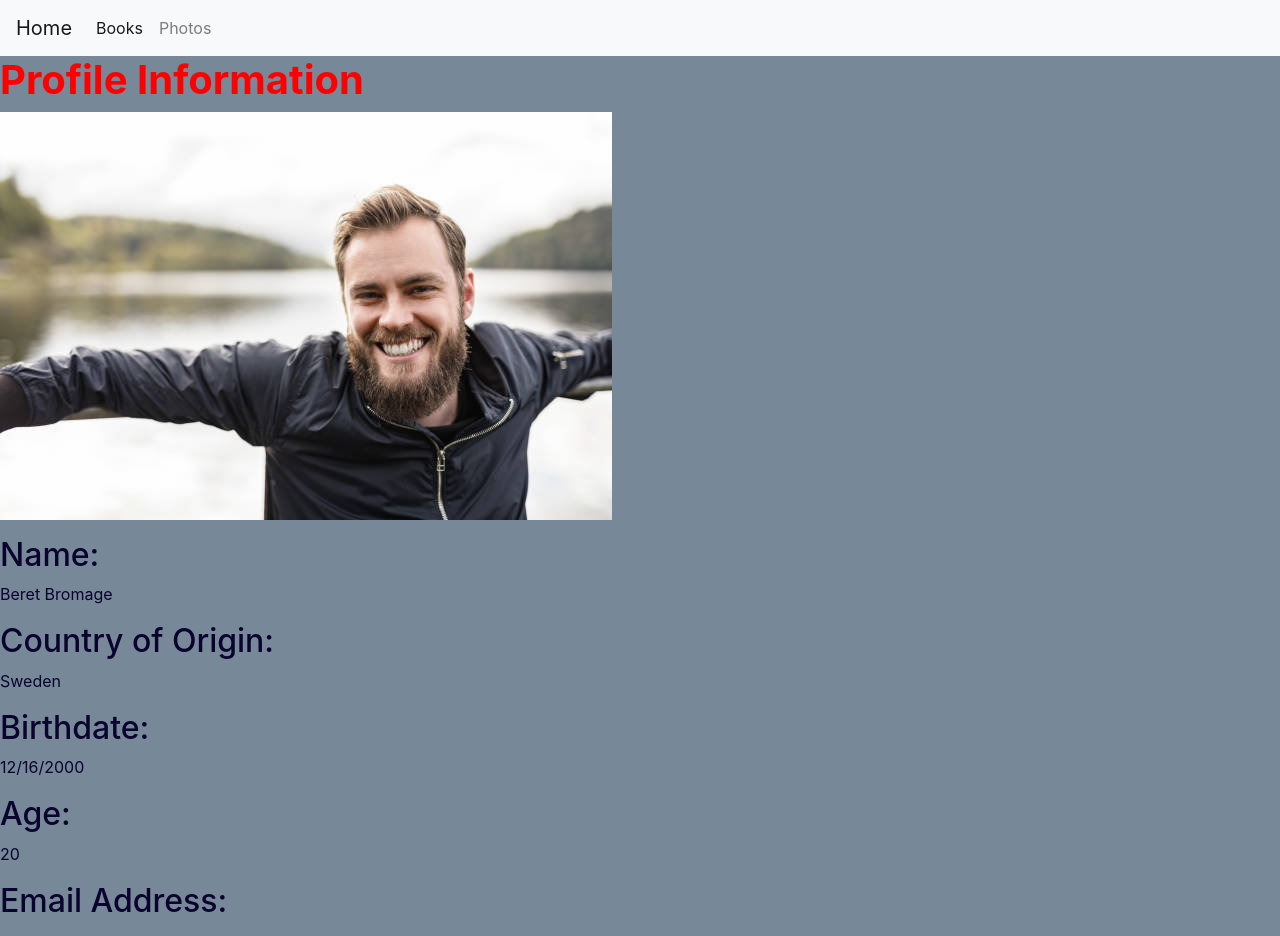
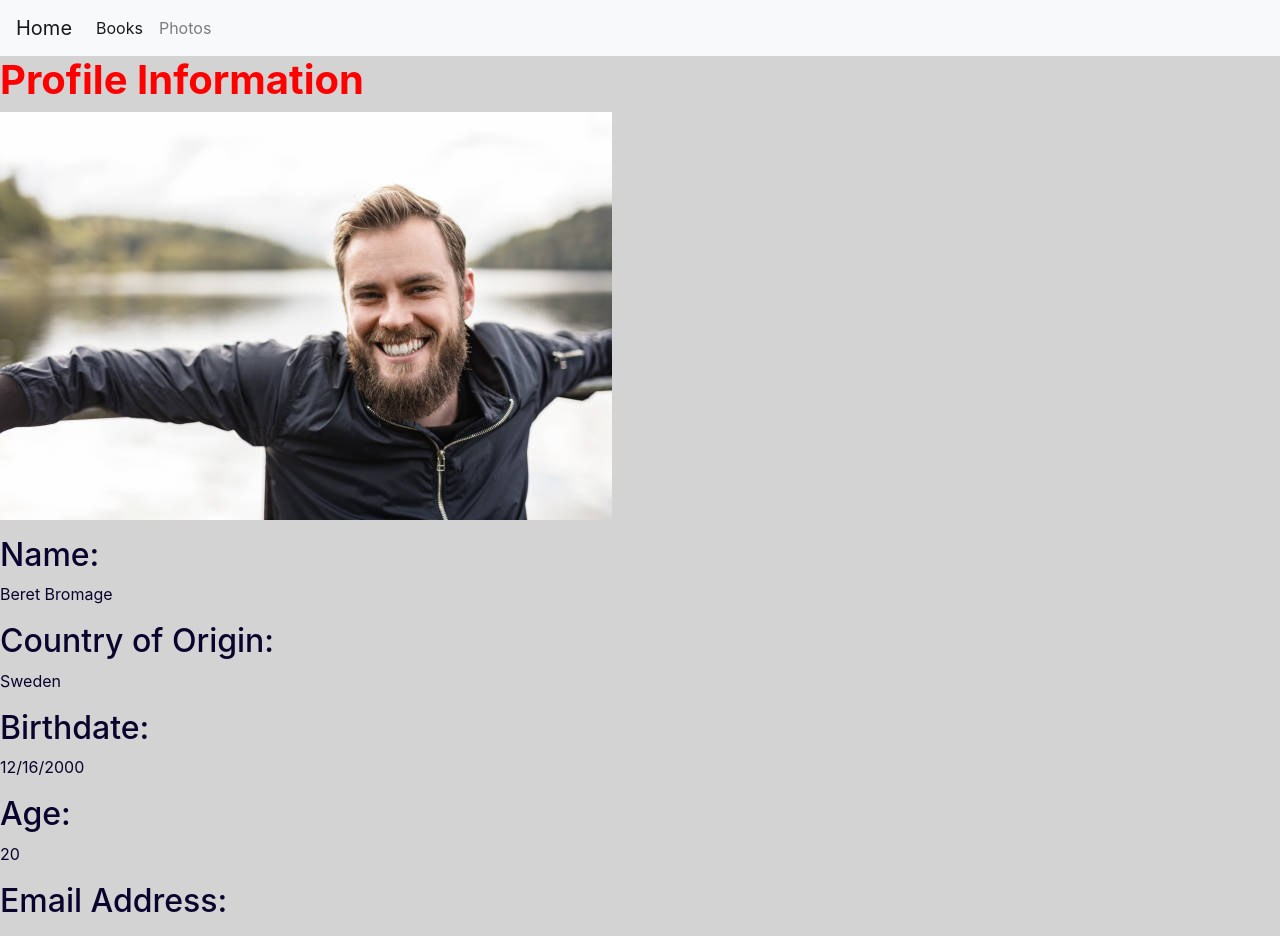
Before and after one commit to iu-msis/1-html-review-eclashley, a PHP site: page / in a window 1280 px wide. Run offline with PHP 8.4, Linux system fonts and the light colour scheme.

Commit message:
css update

```diff
--- a/app/public/css/css.css
+++ b/app/public/css/css.css
@@ -1,5 +1,5 @@
 body {
-    background-color: lightslategray;
+    background-color: lightgray;
     color: rgb(10, 3, 46);
   }
 h1 {
```
